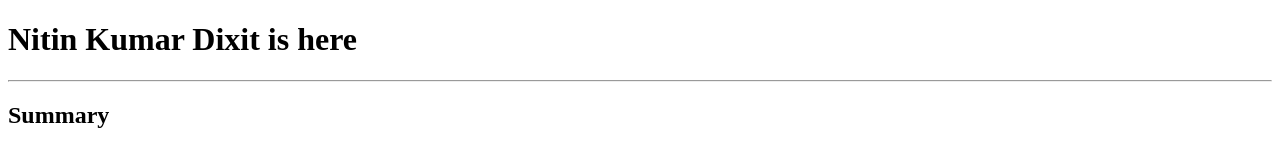
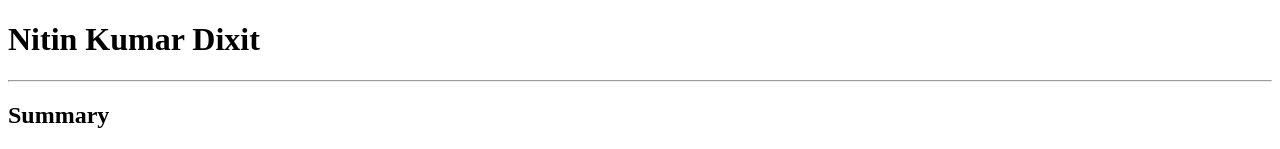
Before and after one commit to nkd712000/resume_with_HTML, a plain HTML site: page index.html in a window 1280 px wide. Shown: the top 149 px of the page. Drawn offline with Linux system fonts and the light colour scheme.

Commit message:
Update index.html

```diff
--- a/index.html
+++ b/index.html
@@ -5,7 +5,7 @@
     <title>My Resume</title>
 </head>
 <body>
-    <h1>Nitin Kumar Dixit is here</h1>
+    <h1>Nitin Kumar Dixit</h1>
     <hr/>
     <h2>Summary</h2>
     <p>I am determined to enhance my skills and knowledge in software application development by actively contributing to a dynamic team and leveraging emerging technologies. This internship willprovide me with hands-on experience in software application design and development,collaborative teamwork, and honing my problem-solving abilities.</p>
```
